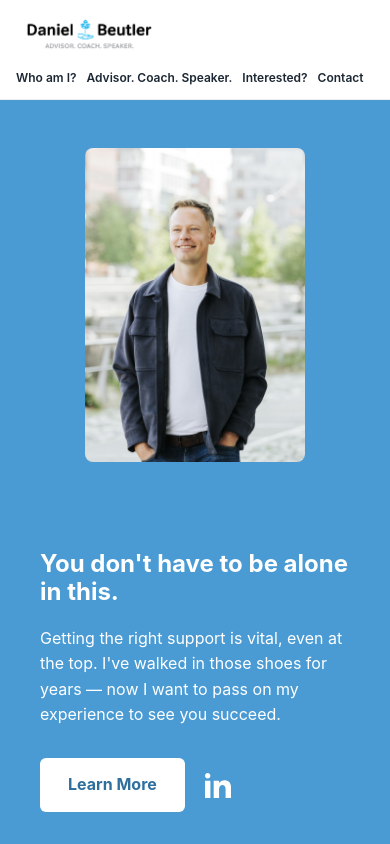
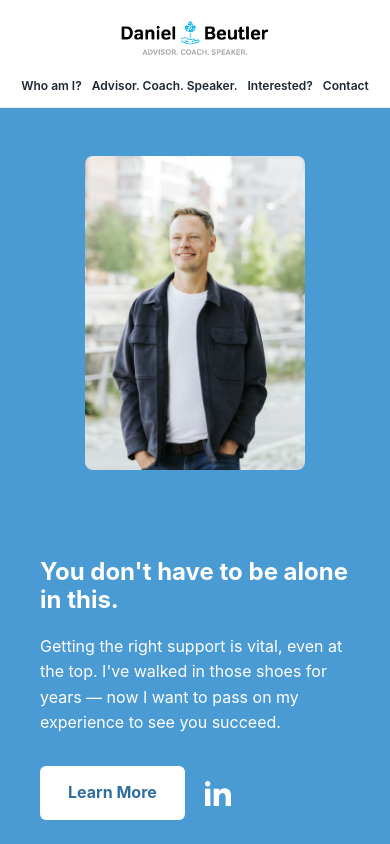
Before and after one commit to danielbeutler/danielbeutler-coach, a plain HTML site: page index.html in a window 390 px wide. Shown: the top 844 px of the page. Drawn offline with Linux system fonts and the light colour scheme.

Commit message:
Logo zentriert

```diff
--- a/index.html
+++ b/index.html
@@ -25,12 +25,12 @@ a{color:inherit;}
 .wrap{max-width:1100px;margin:0 auto;padding:0 24px;}
 
 header{
-display:flex;align-items:center;justify-content:space-between;
+display:grid;grid-template-columns:1fr auto 1fr;align-items:center;
 padding:14px 24px;border-bottom:1px solid #eee;
-position:sticky;top:0;background:#fff;z-index:10;flex-wrap:wrap;gap:12px;
+position:sticky;top:0;background:#fff;z-index:10;gap:12px;
 }
-header img.logo-img{height:56px;display:block;}
-nav{display:flex;gap:26px;align-items:center;font-size:14px;font-weight:600;flex-wrap:wrap;}
+header img.logo-img{height:72px;display:block;grid-column:2;justify-self:center;}
+nav{display:flex;gap:26px;align-items:center;font-size:14px;font-weight:600;flex-wrap:wrap;grid-column:3;justify-self:end;}
 nav a{text-decoration:none;color:var(--ink);}
 nav a:hover{color:var(--blue);}
 
@@ -95,9 +95,9 @@ background:#25313d;color:#fff;
 .legal-links a{text-decoration:underline;}
 
 @media (max-width:640px){
-header{padding:12px 16px;}
-header img.logo-img{height:44px;}
-nav{gap:14px;font-size:13px;width:100%;justify-content:flex-start;row-gap:8px;}
+header{padding:12px 16px;display:flex;flex-wrap:wrap;justify-content:center;}
+header img.logo-img{height:52px;grid-column:auto;justify-self:auto;}
+nav{gap:14px;font-size:13px;width:100%;justify-content:center;row-gap:8px;grid-column:auto;justify-self:auto;}
 section{padding:48px 20px;}
 h2{font-size:24px;}
 .hero-inner{padding:0 20px;gap:24px;}
```
